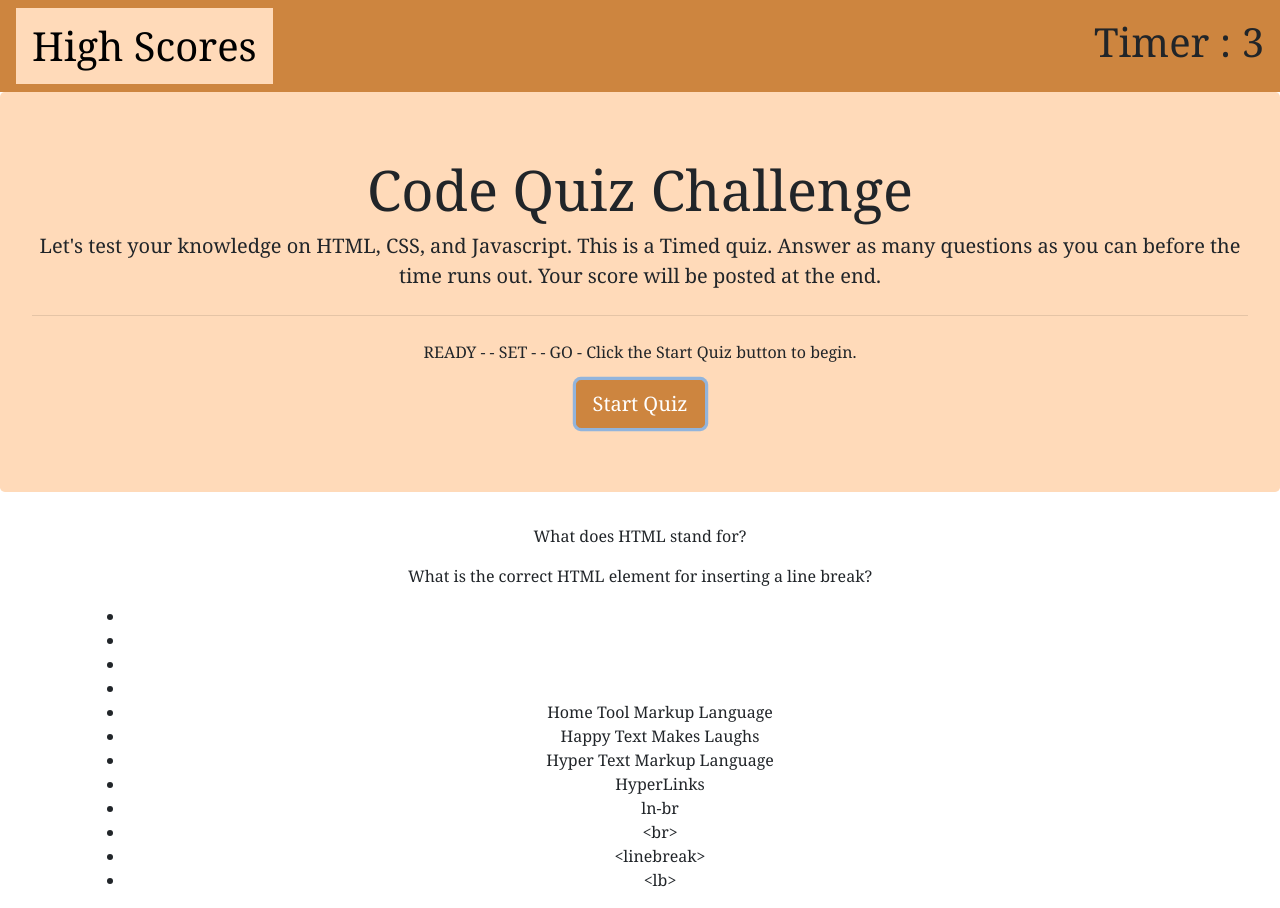
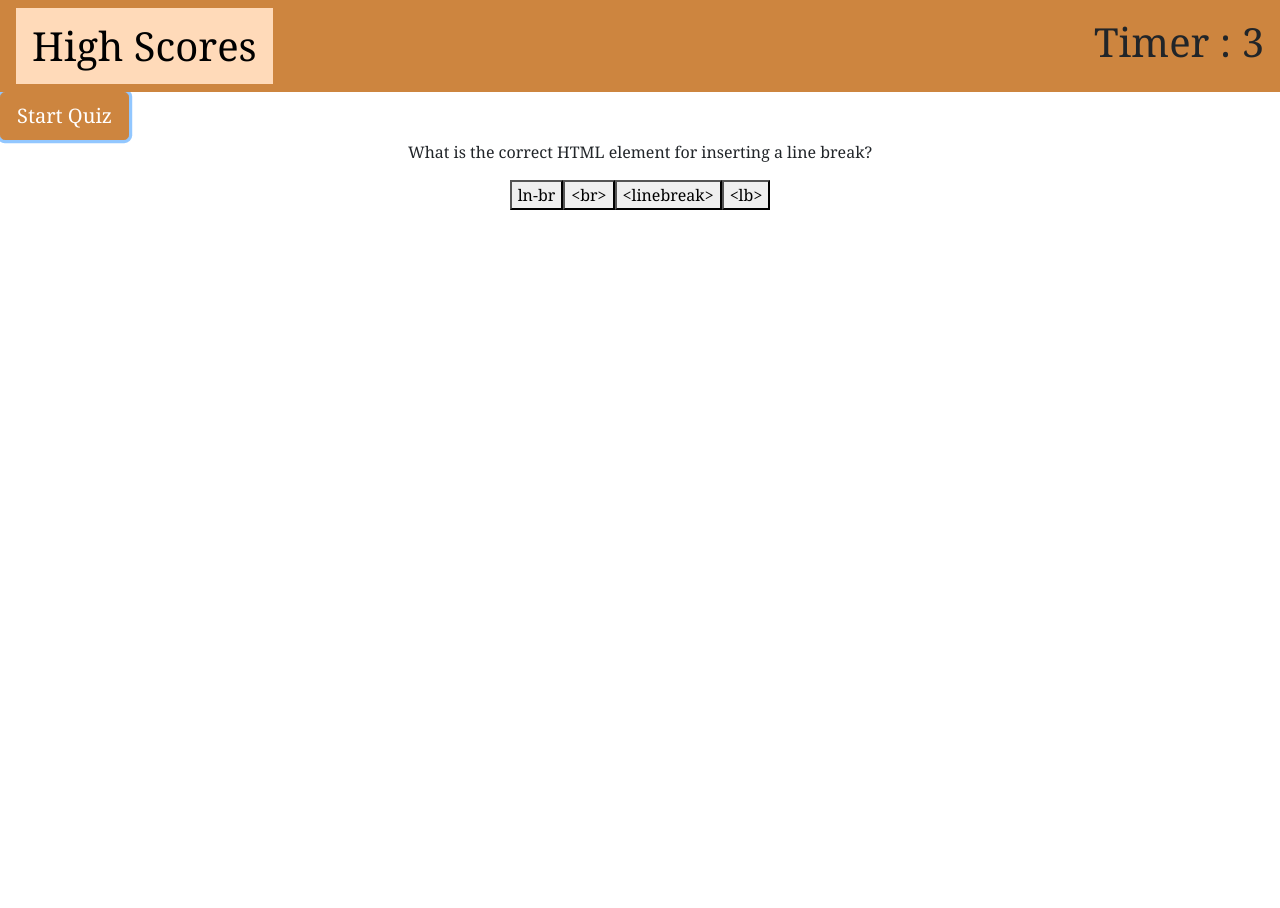
Before and after one commit to Sharonyel/code-quiz, a plain HTML site: page index.html in a window 1280 px wide. Both pictures are taken after a click on the button "Start Quiz". After the commit the page ends 800 px from the top, so only its background shows below. Drawn offline with nearby package versions, Linux system fonts and the light colour scheme.

Commit message:
question with choices

```diff
--- a/index.html
+++ b/index.html
@@ -20,20 +20,20 @@
         <h1 class="time">Timer: 0</h1>
     </nav>
 
-    <div class="jumbotron">
+    <!-- <div class="jumbotron">
         <h1 class="display-4">Code Quiz Challenge</h1>
         <p class="lead">Let's test your knowledge on HTML, CSS, and Javascript. This is a Timed quiz.  Answer as many questions as you can before the time runs out.  Your score will be posted at the end.</p>
         <hr class="my-4">
-        <p>READY - - SET - - GO  - Click the Start Quiz button to begin.</p>
+        <p>READY - - SET - - GO  - Click the Start Quiz button to begin.</p> -->
         <a onclick="startQuiz()" class="btn btn-primary btn-lg" href="#" role="button">Start Quiz</a>
-      </div>
+      <!-- </div> -->
       <div class="container">
           <p id="askQuestion"></p>
           <ul id="ansChoice">
-            <li id="choice1"></li>
+            <!-- <li id="choice1"></li>
             <li id="choice2"></li>
             <li id="choice3"></li>
-            <li id="choice4"></li>
+            <li id="choice4"></li> -->
             </ul>
       </div>
     <script src="./questions.js"></script>
--- a/script.js
+++ b/script.js
@@ -19,15 +19,19 @@ startButton.addEventListener("click", function(event) {
 function startQuiz() {
 timerCount()
 
+// style="display: none";
+
+
+
 // Clear todoList element and update todoCountSpan
   // todoList.innerHTML = "";
   // todoCountSpan.textContent = todos.length;
 
   // Render a new li for each todo
   for (var i = 0; i < questions.length; i++) {
-   console.log(" title is " + questions[i].title);
-   console.log(" choices are " + questions[i].choices);
-    // listQuest.innerHTML = "";
+  //  console.log(" title is " + questions[i].title);
+  //  console.log(" choices are " + questions[i].choices);
+    listQuest.innerHTML = "";
     var getQuest = questions[i].title;
 
     var p = document.createElement("p");
@@ -41,20 +45,23 @@ timerCount()
       var li = document.createElement("li");
       li.textContent = listA;
       li.setAttribute("ansChoice", j);
-      ansLi.appendChild(li);
+
+      var button = document.createElement("button");
+      button.textContent = listA;
+
+      listQuest.appendChild(button);
       console.log("listA is " + listA);
-
-
 
 
 
     }
 
-    // listChoices();
   }
 }
 
-// function listChoices() {
+// function addChecked() {
+//   var chButton = document.createElement("buttom");
+//   li.setAttribute
 
 
 // }
```
